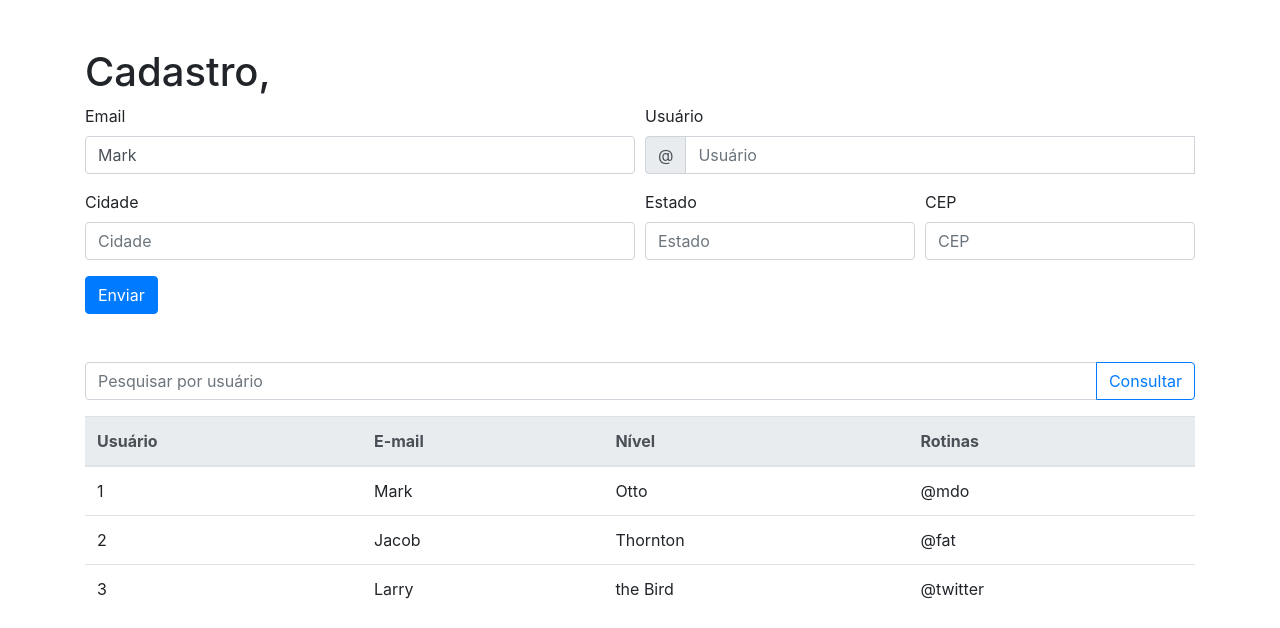
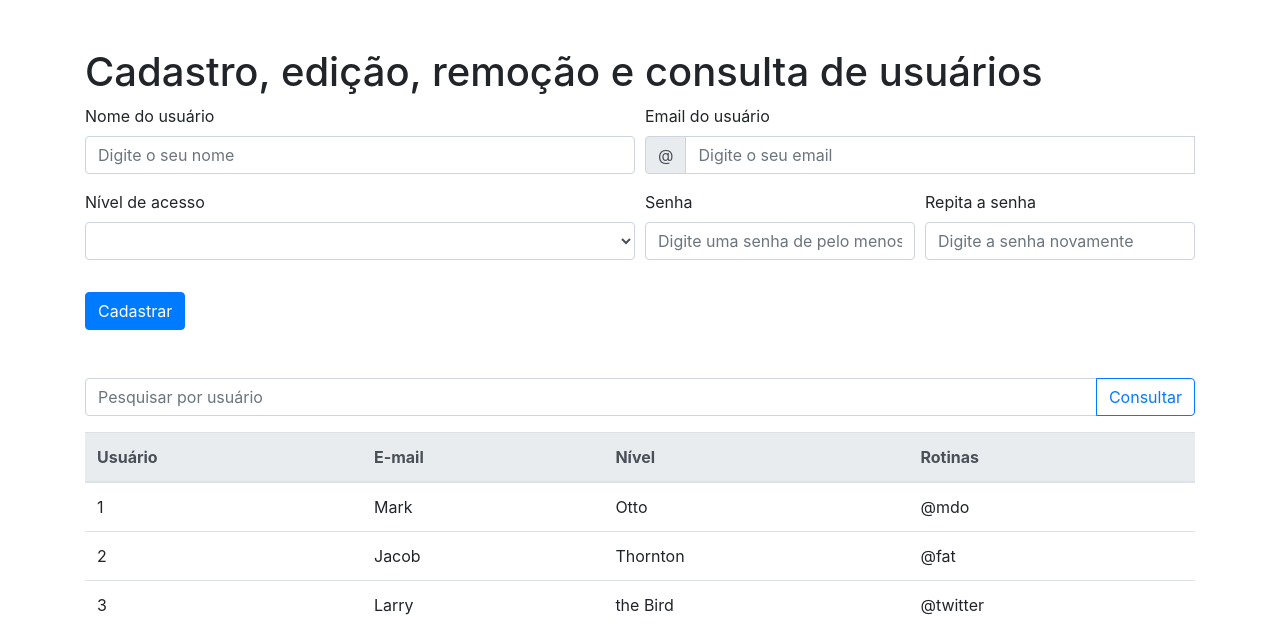
Before and after one commit to Gustavo-Nuness/PrimeiroProjetoDePam, a PHP site: page /usuario.php in a window 1280 px wide. Shown: the part 56-684 px from the top of the page. Run offline with PHP 8.4, Linux system fonts and the light colour scheme; lists and menus that the app fills with data are empty.

Commit message:
mudança nos campos de cadastro do usuário, além da implementação da conexãocom o banco

```diff
--- /dev/null
+++ b/global.php
@@ -0,0 +1,16 @@
+<?php
+
+spl_autoload_register("carregarPagina");
+
+function carregarPagina($nomeClasse)
+{
+    if (file_exists(__DIR__ . DIRECTORY_SEPARATOR . "model" . DIRECTORY_SEPARATOR . $nomeClasse . ".php")) {
+        require_once(__DIR__ . DIRECTORY_SEPARATOR . "model" . DIRECTORY_SEPARATOR . $nomeClasse . ".php");
+    } else if (file_exists(__DIR__ . DIRECTORY_SEPARATOR . "controller" . DIRECTORY_SEPARATOR . $nomeClasse . ".php")) {
+
+        require_once(__DIR__ . DIRECTORY_SEPARATOR . "controller" . DIRECTORY_SEPARATOR . $nomeClasse . ".php");
+    } else if (file_exists(__DIR__ . DIRECTORY_SEPARATOR . "dao" . DIRECTORY_SEPARATOR . $nomeClasse . ".php")) {
+
+        require_once(__DIR__ . DIRECTORY_SEPARATOR . "dao" . DIRECTORY_SEPARATOR . $nomeClasse . ".php");
+    }
+}
--- a/usuario.php
+++ b/usuario.php
@@ -6,36 +6,37 @@
     <meta name="viewport" content="width=device-width, initial-scale=1.0">
     <meta http-equiv="X-UA-Compatible" content="ie=edge">
     <link rel="stylesheet" href="bootstrap/css/bootstrap.css" type="text/css">
-    <title>Projetão monstro</title>
+    <title>Crud Usuário</title>
 </head>
 
 <body>
     <?php
-    include_once(__DIR__ . DIRECTORY_SEPARATOR . "header.php");
+        include_once(__DIR__ . DIRECTORY_SEPARATOR . "header.php");
+        require_once(__DIR__ . DIRECTORY_SEPARATOR . "global.php");
 
     ?>
 
     <div class="container mt-5">
 
-        <h1>Cadastro,
+        <h1>Cadastro, edição, remoção e consulta de usuários
 
         </h1>
         <form class="needs-validation" novalidate>
             <div class="form-row">
                 <div class="col-md-6 mb-3">
-                    <label for="validationTooltip01">Email</label>
-                    <input type="text" class="form-control" id="validationTooltip01" placeholder="Nome" value="Mark" required>
+                    <label for="txtNome">Nome do usuário</label>
+                    <input type="text" class="form-control" name="txtNome" id="txtNome" placeholder="Digite o seu nome" required>
                     <div class="valid-tooltip">
                         Tudo certo!
                     </div>
                 </div>
                 <div class="col-md-6 mb-3">
-                    <label for="validationTooltipUsername">Usuário</label>
+                    <label for="txtEmail">Email do usuário</label>
                     <div class="input-group">
                         <div class="input-group-prepend">
-                            <span class="input-group-text" id="validationTooltipUsernamePrepend">@</span>
+                            <span class="input-group-text" id="spaEmail">@</span>
                         </div>
-                        <input type="text" class="form-control" id="validationTooltipUsername" placeholder="Usuário" aria-describedby="validationTooltipUsernamePrepend" required>
+                        <input type="text" class="form-control" id="txtEmail" placeholder="Digite o seu email" aria-describedby="validationTooltipUsernamePrepend" required>
                         <div class="invalid-tooltip">
                             Por favor, escolha um usuário válido e único.
                         </div>
@@ -44,28 +45,31 @@
             </div>
             <div class="form-row">
                 <div class="col-md-6 mb-3">
-                    <label for="validationTooltip03">Cidade</label>
-                    <input type="text" class="form-control" id="validationTooltip03" placeholder="Cidade" required>
-                    <div class="invalid-tooltip">
-                        Por favor, informe uma cidade válida.
+                    <div class="form-group">
+                        <label for="txtNivelAcesso">Nível de acesso</label>
+                        <select class="form-control" id="txtNivelAcesso" name="txtNivelAcesso">
+                            <?php
+
+                            ?>
+                        </select>
                     </div>
                 </div>
                 <div class="col-md-3 mb-3">
-                    <label for="validationTooltip04">Estado</label>
-                    <input type="text" class="form-control" id="validationTooltip04" placeholder="Estado" required>
+                    <label for="txtSenha">Senha</label>
+                    <input type="text" class="form-control" id="txtSenha" name="txtSenha" placeholder="Digite uma senha de pelo menos 8 caracteres" required>
                     <div class="invalid-tooltip">
-                        Por favor, informe um estado válido.
+                        Tudo certo!
                     </div>
                 </div>
                 <div class="col-md-3 mb-3">
-                    <label for="validationTooltip05">CEP</label>
-                    <input type="text" class="form-control" id="validationTooltip05" placeholder="CEP" required>
+                    <label for="validationTooltip05">Repita a senha</label>
+                    <input type="text" class="form-control" id="txtSenha" name="txtSenha" placeholder="Digite a senha novamente" required>
                     <div class="invalid-tooltip">
-                        Por favor, informe um CEP válido.
+                        Digite uma Senha válida
                     </div>
                 </div>
             </div>
-            <button class="btn btn-primary" type="submit">Enviar</button>
+            <button class="btn btn-primary" type="submit">Cadastrar</button>
         </form>
 
 
```
Also changed, not shown: controller/NivelAcessoController.php (added, +13 -0 lines), dao/Connection.php (added, +29 -0 lines), dao/NivelAcessoDAO.php (added, +23 -0 lines), dao/UsuarioDAO.php (added, +11 -0 lines), model/NivelAcesso.php (added, +52 -0 lines), model/Usuario.php (added, +106 -0 lines).
